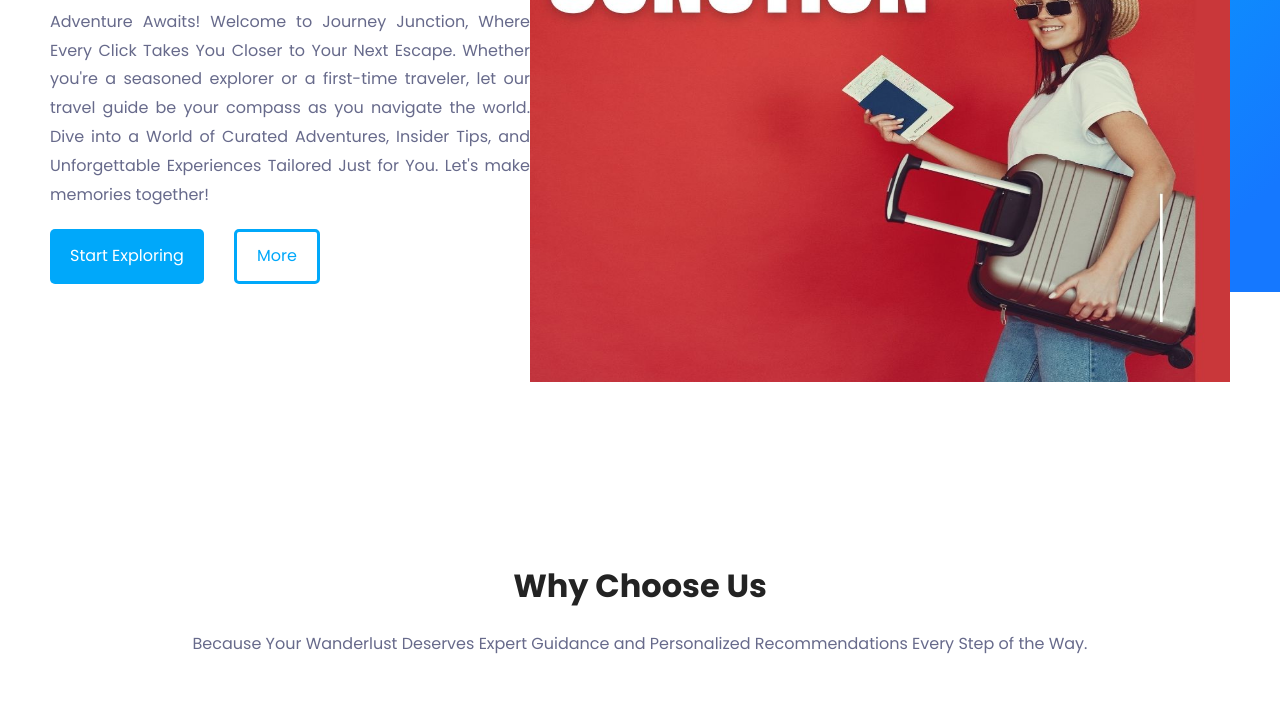
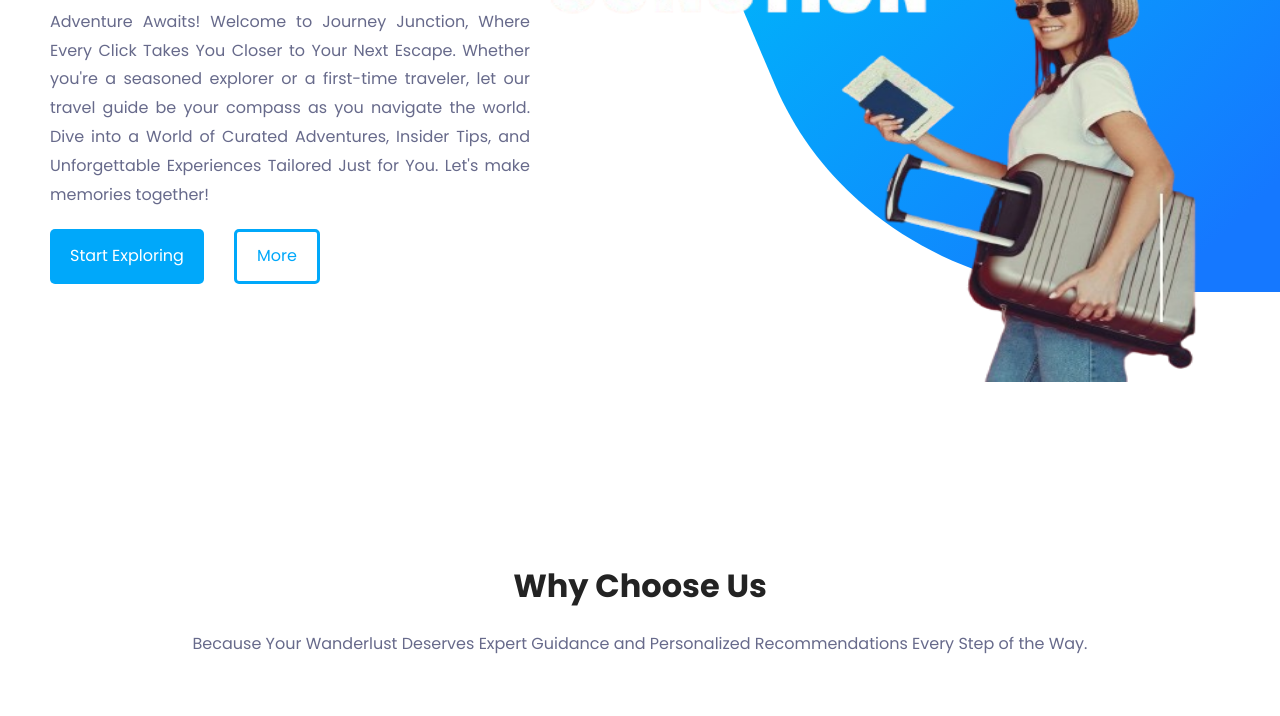
Before and after one commit to RudraCodeUp/JourneyJunction, a plain HTML site: page index.html in a window 1280 px wide. Shown: the part 308-1024 px from the top of the page. Drawn offline with Linux system fonts and the light colour scheme.

Commit message:
image change

```diff
--- a/index.html
+++ b/index.html
@@ -63,7 +63,7 @@
         </div>
       </div>
       <div class="hero-img">
-        <img src="images\Journey junction (1).jpg" />
+        <img src="images\main_hero.png" />
       </div>
     </section>
     <!------ Section: Features ------>
```
Also changed, not shown: images/Journey junction (1).jpg (deleted), images/main_hero.png (added).
